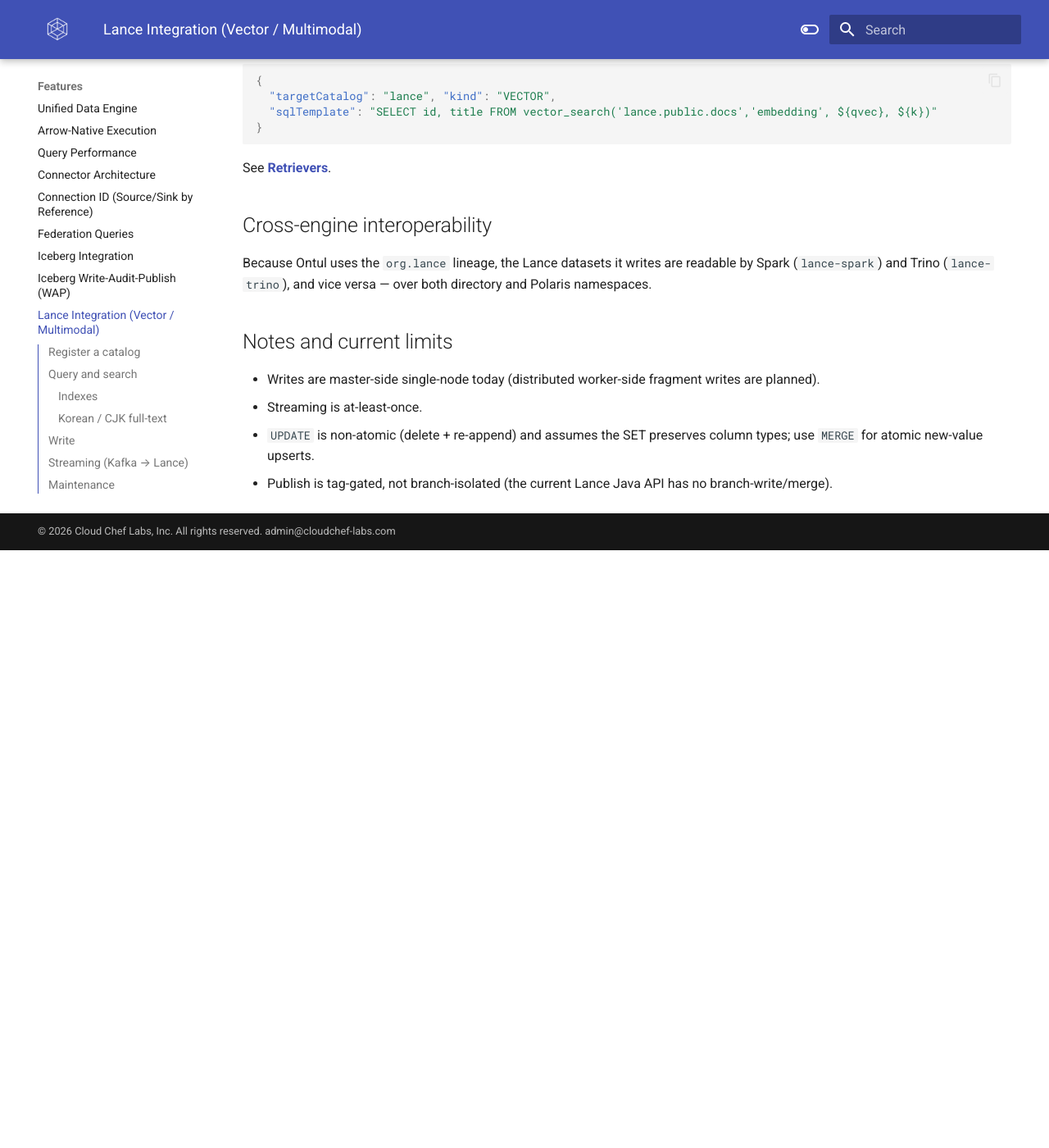
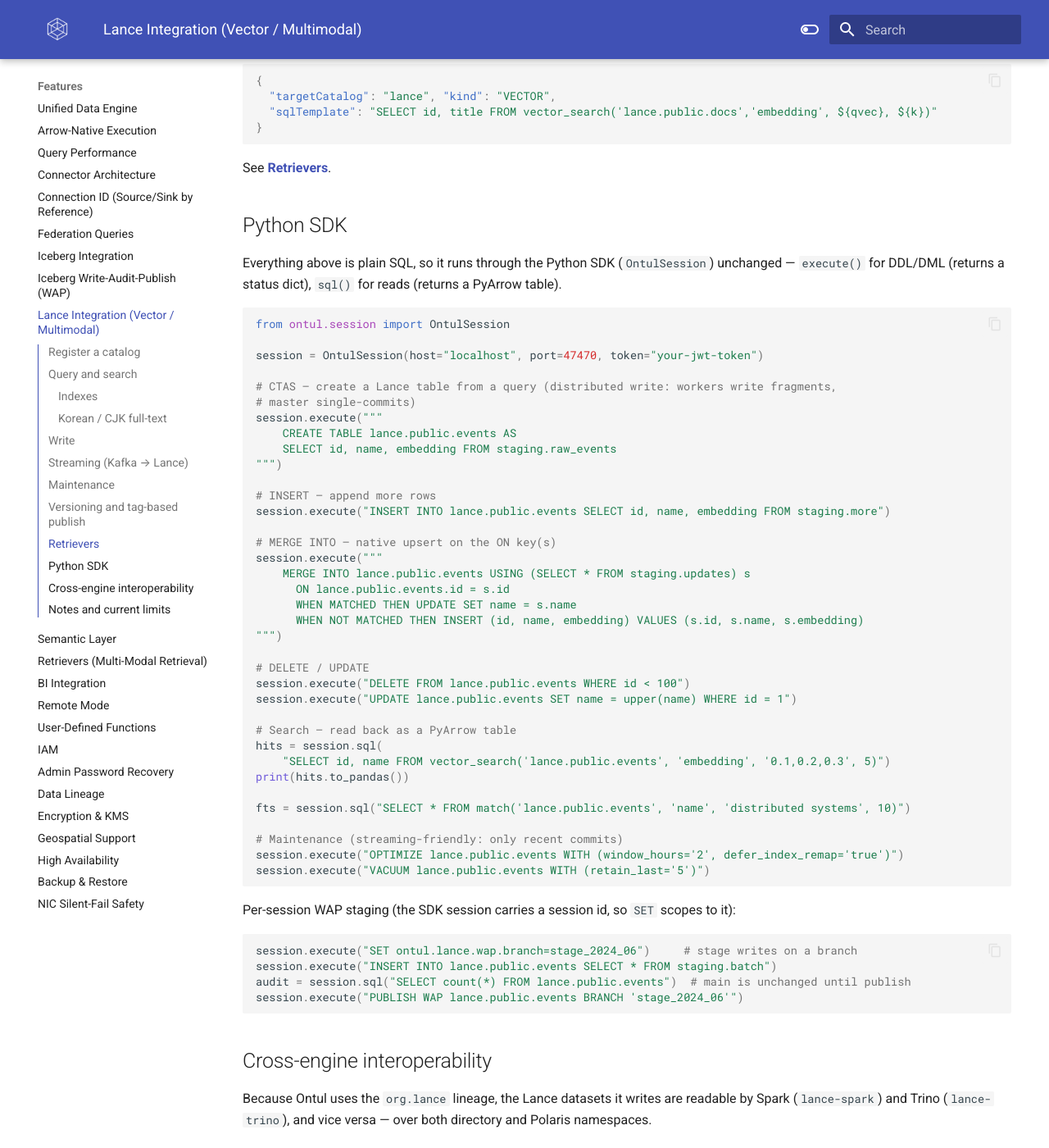
Before and after one commit to cloudcheflabs/ontul-docs, an MkDocs documentation site: the page built from docs/features/lance-integration.md, in a window 1280 px wide and 1400 px high, scrolled down 3033 px. Shown: the whole window at 82% size. Built offline with MkDocs 1.6.1 and Material for MkDocs 9.7.7, drawn with Linux system fonts in a browser that asks for light colours; the version menu is left out; before the commit the page ends 3704 px from its top, so only the background shows below that; some of the changed text lies outside the part shown.

Commit message:
docs(lance): Python SDK examples (CTAS/INSERT/MERGE/DELETE/UPDATE/search/maintenance/WAP) + update limits
Co-Authored-By: Claude Opus 4.8 (1M context) <noreply@anthropic.com>

````diff
--- a/docs/features/lance-integration.md
+++ b/docs/features/lance-integration.md
@@ -153,6 +153,59 @@ A retriever's `targetCatalog` may be a Lance catalog; its template uses `match()
 
 See **[Retrievers](retrievers.md)**.
 
+## Python SDK
+
+Everything above is plain SQL, so it runs through the Python SDK (`OntulSession`) unchanged —
+`execute()` for DDL/DML (returns a status dict), `sql()` for reads (returns a PyArrow table).
+
+```python
+from ontul.session import OntulSession
+
+session = OntulSession(host="localhost", port=47470, token="your-jwt-token")
+
+# CTAS — create a Lance table from a query (distributed write: workers write fragments,
+# master single-commits)
+session.execute("""
+    CREATE TABLE lance.public.events AS
+    SELECT id, name, embedding FROM staging.raw_events
+""")
+
+# INSERT — append more rows
+session.execute("INSERT INTO lance.public.events SELECT id, name, embedding FROM staging.more")
+
+# MERGE INTO — native upsert on the ON key(s)
+session.execute("""
+    MERGE INTO lance.public.events USING (SELECT * FROM staging.updates) s
+      ON lance.public.events.id = s.id
+      WHEN MATCHED THEN UPDATE SET name = s.name
+      WHEN NOT MATCHED THEN INSERT (id, name, embedding) VALUES (s.id, s.name, s.embedding)
+""")
+
+# DELETE / UPDATE
+session.execute("DELETE FROM lance.public.events WHERE id < 100")
+session.execute("UPDATE lance.public.events SET name = upper(name) WHERE id = 1")
+
+# Search — read back as a PyArrow table
+hits = session.sql(
+    "SELECT id, name FROM vector_search('lance.public.events', 'embedding', '0.1,0.2,0.3', 5)")
+print(hits.to_pandas())
+
+fts = session.sql("SELECT * FROM match('lance.public.events', 'name', 'distributed systems', 10)")
+
+# Maintenance (streaming-friendly: only recent commits)
+session.execute("OPTIMIZE lance.public.events WITH (window_hours='2', defer_index_remap='true')")
+session.execute("VACUUM lance.public.events WITH (retain_last='5')")
+```
+
+Per-session WAP staging (the SDK session carries a session id, so `SET` scopes to it):
+
+```python
+session.execute("SET ontul.lance.wap.branch=stage_2024_06")     # stage writes on a branch
+session.execute("INSERT INTO lance.public.events SELECT * FROM staging.batch")
+audit = session.sql("SELECT count(*) FROM lance.public.events")  # main is unchanged until publish
+session.execute("PUBLISH WAP lance.public.events BRANCH 'stage_2024_06'")
+```
+
 ## Cross-engine interoperability
 
 Because Ontul uses the `org.lance` lineage, the Lance datasets it writes are readable by Spark
@@ -161,8 +214,13 @@ namespaces.
 
 ## Notes and current limits
 
-- Writes are master-side single-node today (distributed worker-side fragment writes are planned).
-- Streaming is at-least-once.
+- Writes are distributed (workers write Lance fragments, the master makes one commit), with an
+  automatic fallback to a master-side write if a distributed write fails.
+- Streaming is at-least-once (a coordinated exactly-once drain primitive exists; the full
+  checkpoint-barrier integration is in progress).
 - `UPDATE` is non-atomic (delete + re-append) and assumes the SET preserves column types; use
   `MERGE` for atomic new-value upserts.
-- Publish is tag-gated, not branch-isolated (the current Lance Java API has no branch-write/merge).
+- Branch-isolated WAP works on local/dir datasets; on S3/Polaris, branch operations are currently
+  blocked by a Lance Java binding (they don't thread storage credentials), so WAP there errors
+  clearly rather than writing to `main` — use tag-based publish on S3 until that is fixed.
+- Blob V2 read is supported (serve large binary); a SQL surface to declare/insert blob columns is planned.
````
